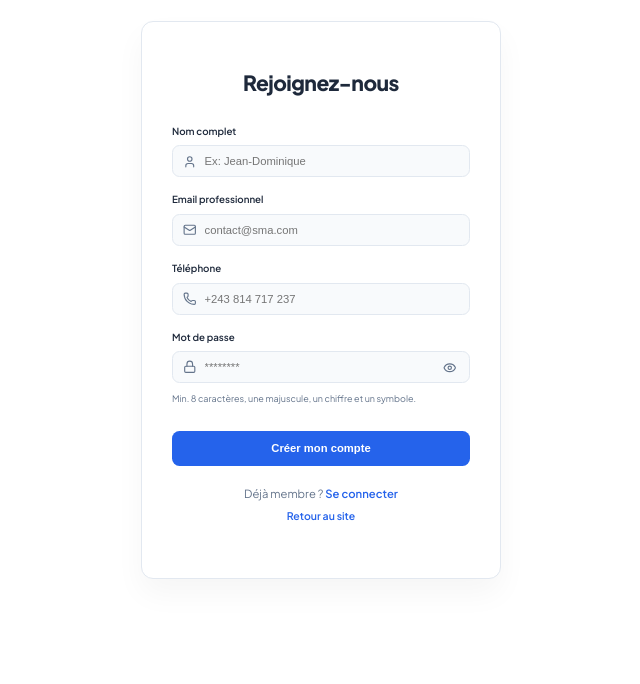
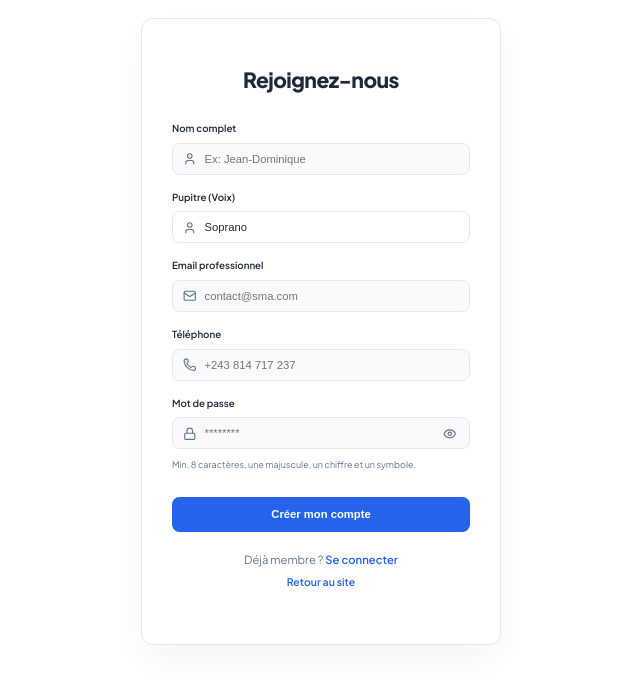
Before and after one commit to GIT-VERBECK/ch.saintemarieauxiliatrice, a React (Vite) app: page /register in a window 1280 px wide. Shown: the top 684 px of the page, without its empty margins (319-959 px from the left). Built offline with nearby package versions, Linux system fonts and the light colour scheme.

Commit message:
feat: Add backend connection for register page

```diff
--- a/src/pages/Register.jsx
+++ b/src/pages/Register.jsx
@@ -16,7 +16,8 @@ const Register = () => {
     fullName: '',
     email: '',
     phone: '',
-    password: ''
+    password: '',
+    voiceType: 'Soprano'
   });
 
   const handleChange = (e) => {
@@ -24,7 +25,7 @@ const Register = () => {
     setFormData(prev => ({ ...prev, [name]: value }));
   };
 
-  const handleSubmit = (e) => {
+  const handleSubmit = async (e) => {
     e.preventDefault();
 
     // --- Validation du mot de passe ---
@@ -59,11 +60,29 @@ const Register = () => {
 
     setIsLoading(true);
 
-    // Simuler une requête réseau de 1.5 seconde pour le côté "Pro"
-    setTimeout(() => {
-      console.log('Données du compte:', formData);
-      toast.success(`Bienvenue ${formData.fullName.split(' ')[0]} ! Ton compte a été créé avec succès.`, {
-        duration: 4000,
+    try {
+      const response = await fetch('http://localhost:5000/api/auth/register', {
+        method: 'POST',
+        headers: {
+          'Content-Type': 'application/json',
+        },
+        body: JSON.stringify({
+          email: formData.email,
+          password: formData.password,
+          full_name: formData.fullName,
+          voice_type: formData.voiceType,
+          phone: formData.phone
+        }),
+      });
+
+      const data = await response.json();
+
+      if (!response.ok) {
+        throw new Error(data.error || "Une erreur est survenue lors de l'inscription.");
+      }
+
+      toast.success(`Bienvenue ${formData.fullName.split(' ')[0]} ! ${data.message}`, {
+        duration: 6000,
         style: {
           background: 'var(--brand-dark)',
           color: '#fff',
@@ -71,16 +90,22 @@ const Register = () => {
           fontSize: '14px',
           fontWeight: '600',
         },
-        iconTheme: {
-          primary: '#22c55e',
-          secondary: '#fff',
-        },
       });
+
+      // Vider le formulaire après succès
+      setFormData({ fullName: '', email: '', phone: '', password: '', voiceType: 'Soprano' });
+
+    } catch (error) {
+      toast.error(error.message, {
+        style: {
+          background: '#ef4444',
+          color: '#fff',
+          borderRadius: '12px',
+        }
+      });
+    } finally {
       setIsLoading(false);
-
-      // Optionnel: vider le formulaire après succès
-      setFormData({ fullName: '', email: '', phone: '', password: '' });
-    }, 1500);
+    }
   };
 
   return (
@@ -117,6 +142,28 @@ const Register = () => {
                 value={formData.fullName}
                 onChange={handleChange}
               />
+            </div>
+          </div>
+
+          {/* Pupitre */}
+          <div className="input-group">
+            <label htmlFor="voiceType">Pupitre (Voix)</label>
+            <div className="input-wrapper">
+              <User size={18} />
+              <select
+                id="voiceType"
+                name="voiceType"
+                required
+                className="input-field"
+                value={formData.voiceType}
+                onChange={handleChange}
+                style={{ appearance: 'none', background: 'transparent' }}
+              >
+                <option value="Soprano">Soprano</option>
+                <option value="Alto">Alto</option>
+                <option value="Ténor">Ténor</option>
+                <option value="Basse">Basse</option>
+              </select>
             </div>
           </div>
 
```
